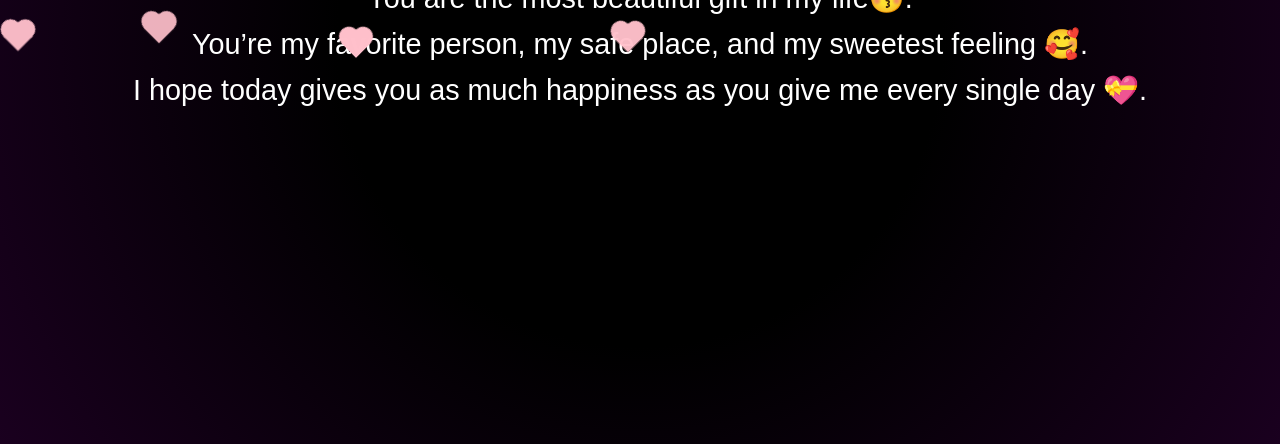
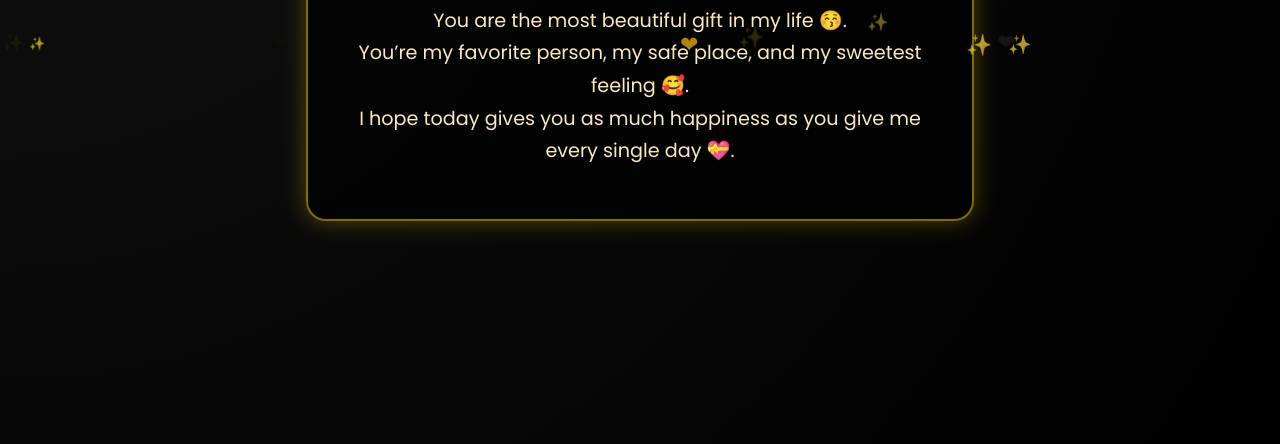
Before and after one commit to hemrajmeena0528-max/Ii, a plain HTML site: page index.html in a window 1280 px wide. Shown: the part 356-800 px from the top of the page. Drawn offline with Linux system fonts and the light colour scheme.

Commit message:
index.html

```diff
--- a/index.html
+++ b/index.html
@@ -1,86 +1,116 @@
 <!DOCTYPE html>
 <html lang="en">
 <head>
-  <meta charset="UTF-8">
-  <meta name="viewport" content="width=device-width, initial-scale=1.0">
-  <title>Happy Birthday ❤️</title>
+<meta charset="UTF-8" />
+<meta name="viewport" content="width=device-width, initial-scale=1.0" />
+<title>Happy Birthday bby ❤️</title>
 <style>
+  @import url('https://fonts.googleapis.com/css2?family=Great+Vibes&family=Poppins:wght@300;400;600&display=swap');
+
   body {
     margin: 0;
     height: 100vh;
+    background: radial-gradient(circle at top left, #111, #000);
+    overflow: hidden;
     display: flex;
     align-items: center;
     justify-content: center;
-      flex-direction: column;
-      background: radial-gradient(circle at center, #000000 40%, #1a001f 100%);
+    font-family: 'Poppins', sans-serif;
+  }
+
+  .container {
+    position: relative;
+    text-align: center;
+    padding: 2rem;
+    border: 2px solid rgba(255, 215, 0, 0.5);
+    border-radius: 20px;
+    box-shadow: 0 0 25px rgba(255, 215, 0, 0.3);
+    background: rgba(0, 0, 0, 0.6);
     color: #fff;
-      font-family: 'Poppins', sans-serif;
-      overflow: hidden;
+    max-width: 600px;
+    width: 90%;
+    animation: fadeIn 3s ease-in forwards;
   }
-    .text {
-      text-align: center;
-      font-size: 1.8rem;
-      line-height: 1.6;
+
+  h1 {
+    font-family: 'Great Vibes', cursive;
+    color: gold;
+    font-size: 2.5em;
+    margin-bottom: 0.6em;
+  }
+
+  p {
+    line-height: 1.7;
+    font-size: 1.2em;
+    color: #fceabb;
+  }
+
+  @keyframes fadeIn {
+    from { opacity: 0; transform: translateY(30px); }
+    to { opacity: 1; transform: translateY(0); }
+  }
+
+  .floating {
+    position: absolute;
+    pointer-events: none;
+    opacity: 0.7;
+    animation: floatUp ease-in infinite;
+    will-change: transform, opacity;
+  }
+
+  @keyframes floatUp {
+    0% {
+      transform: translate3d(0, 0, 0) scale(1);
       opacity: 0;
-      animation: fadeIn 3s ease-in-out forwards;
     }
-    @keyframes fadeIn {
-      to { opacity: 1; }
+    20% {
+      opacity: 1;
     }
-    .heart {
-      position: absolute;
-      width: 20px;
-      height: 20px;
-      background: pink;
-      transform: rotate(45deg);
-      animation: float 5s infinite ease-in-out;
+    100% {
+      transform: translate3d(0, -110vh, 0) scale(0.8);
+      opacity: 0;
     }
-    .heart::before,
-    .heart::after {
-      content: "";
-      position: absolute;
-      width: 20px;
-      height: 20px;
-      background: pink;
-      border-radius: 50%;
-    }
-    .heart::before { top: -10px; left: 0; }
-    .heart::after { left: -10px; top: 0; }
-
-    @keyframes float {
-      0% { transform: translateY(0) scale(1) rotate(45deg); opacity: 1; }
-      100% { transform: translateY(-200px) scale(1.5) rotate(45deg); opacity: 0; }
   }
 </style>
 </head>
 <body>
-  <div class="text">
-    <p>You are the most beautiful gift in my life😚.<br>
+  <div class="container">
+    <h1>Happy Birthday bby ❤️</h1>
+    <p>
+      You are the most beautiful gift in my life 😚.<br>
       You’re my favorite person, my safe place, and my sweetest feeling 🥰.<br>
-    I hope today gives you as much happiness as you give me every single day 💝.</p>
+      I hope today gives you as much happiness as you give me every single day 💝.
+    </p>
   </div>
 
-  <!-- Music autoplay -->
-  <audio id="bgmusic" autoplay loop>
+  <!-- Background Music -->
+  <audio id="bgMusic" autoplay loop>
     <source src="song.mp3" type="audio/mp3">
   </audio>
 
   <script>
-    // create floating hearts
-    function createHeart() {
-      const heart = document.createElement("div");
-      heart.className = "heart";
-      heart.style.left = Math.random() * 100 + "vw";
-      heart.style.animationDuration = Math.random() * 3 + 3 + "s";
-      document.body.appendChild(heart);
-      setTimeout(() => heart.remove(), 5000);
+    // Floating hearts and sparkles
+    const colors = ['#FFD700', '#E6BE8A', '#FFF8DC', '#FFC107'];
+    for (let i = 0; i < 10; i++) {
+      const el = document.createElement('div');
+      el.className = 'floating';
+      el.innerHTML = Math.random() > 0.5 ? '❤' : '✨';
+      el.style.left = Math.random() * 100 + 'vw';
+      el.style.animationDuration = 12 + Math.random() * 10 + 's';
+      el.style.fontSize = 12 + Math.random() * 12 + 'px';
+      el.style.color = colors[Math.floor(Math.random() * colors.length)];
+      el.style.animationDelay = Math.random() * 8 + 's';
+      document.body.appendChild(el);
     }
-    setInterval(createHeart, 500);
 
-    // resume audio on user tap (some browsers block autoplay)
-    document.addEventListener('click', () => {
-      const music = document.getElementById('bgmusic');
-      music.play().catch(() => {});
+    // Music autoplay fix for browsers
+    window.addEventListener("load", function() {
+      const music = document.getElementById("bgMusic");
+      const tryPlay = setInterval(() => {
+        music.play().then(() => {
+          clearInterval(tryPlay);
+        }).catch(() => {});
+      }, 1000);
     });
   </script>
 </body>
```
Lines whose indentation alone changed are shown as unchanged.
